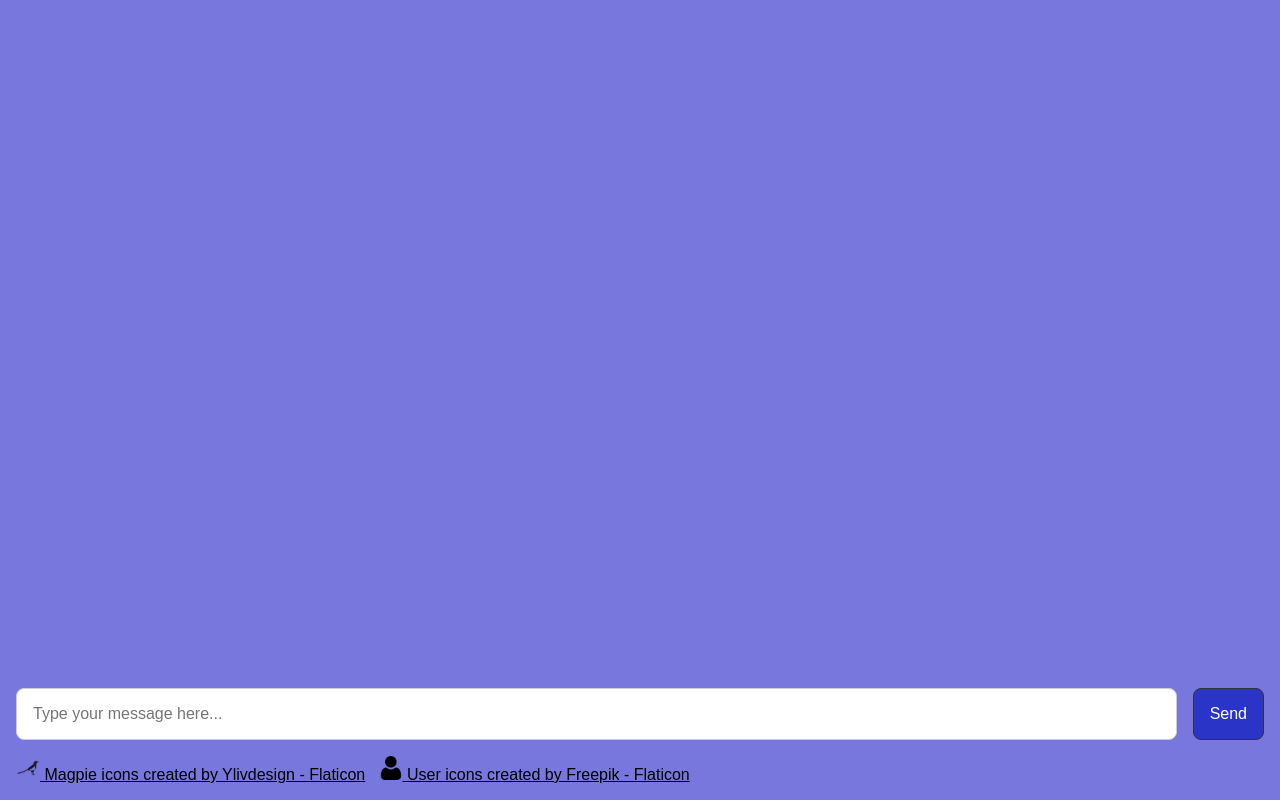
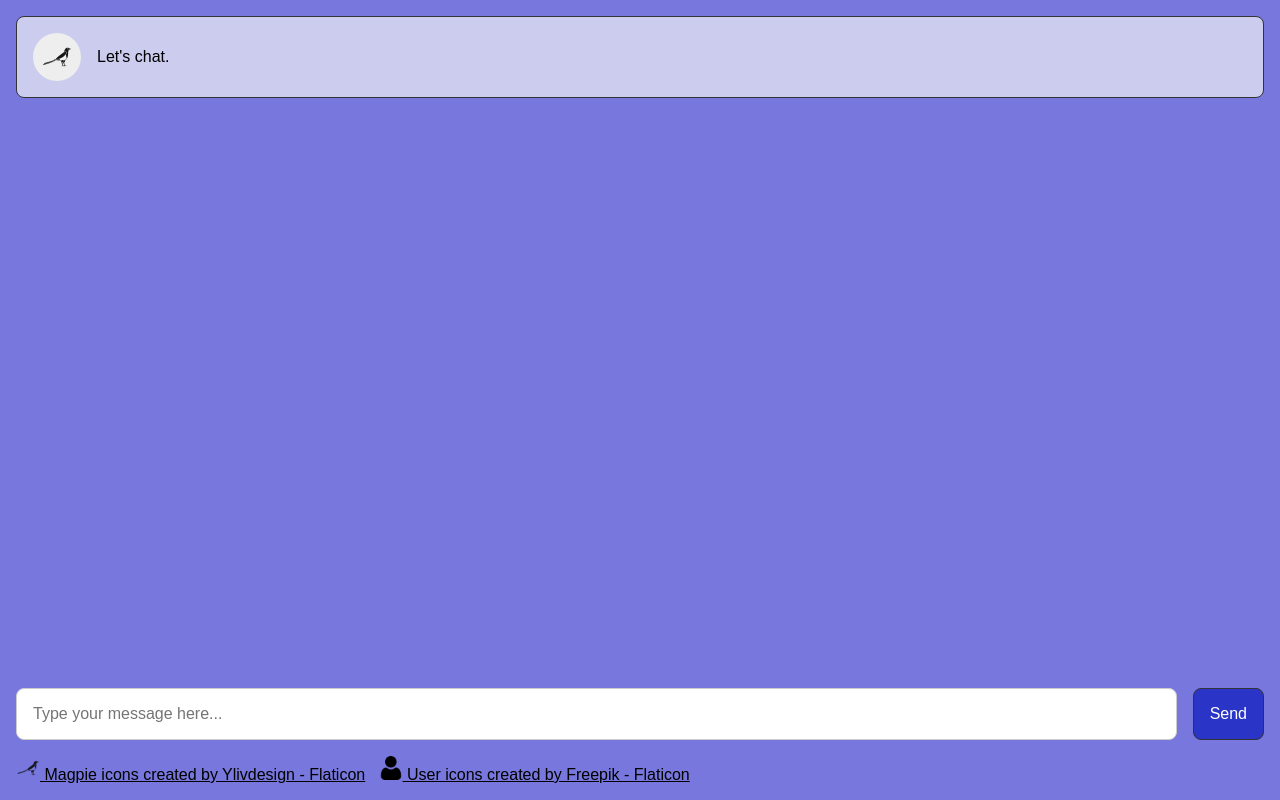
Before and after one commit to PerryHighCS/MagpieServerStarter, a plain HTML site: page public/index.html in a window 1280 px wide. Drawn offline with Linux system fonts and the light colour scheme.

Commit message:
Update index.html

```diff
--- a/public/index.html
+++ b/public/index.html
@@ -12,7 +12,7 @@
         </div>
 
         <footer>
-            <form id="userInput" onsubmit="chat(event)">
+            <form id="userInput">
                 <input type="text" id="msg" placeholder="Type your message here..."> <button type="submit" id="send">Send</button>
             </form>
             <a href="https://www.flaticon.com/free-icons/magpie" title="magpie icons"><img src="/img/magpie.png" alt="Magpie"> Magpie icons created by Ylivdesign - Flaticon</a>
@@ -23,16 +23,19 @@
         <script lang="javascript">
 
 function chatBubble(msg, img, alt) {
+    const chat = document.getElementById('chat');
+
     const bubble = document.createElement('div');
     bubble.className = 'chatmsg';
     bubble.innerHTML = '<img src="' + img + '" alt="' + alt + '">';
     bubble.appendChild(document.createTextNode(msg));
 
-    return bubble;
+    chat.appendChild(bubble);
+
+    bubble.scrollIntoView({behavior: 'smooth'});
 }
 
-chatBubble("Let's chat", "/img/magpie.png", "Magpie said:");
-
+chatBubble("Let's chat.", "/img/magpie.png", "Magpie said: ");
         </script>
     </body>
 </html>
```
